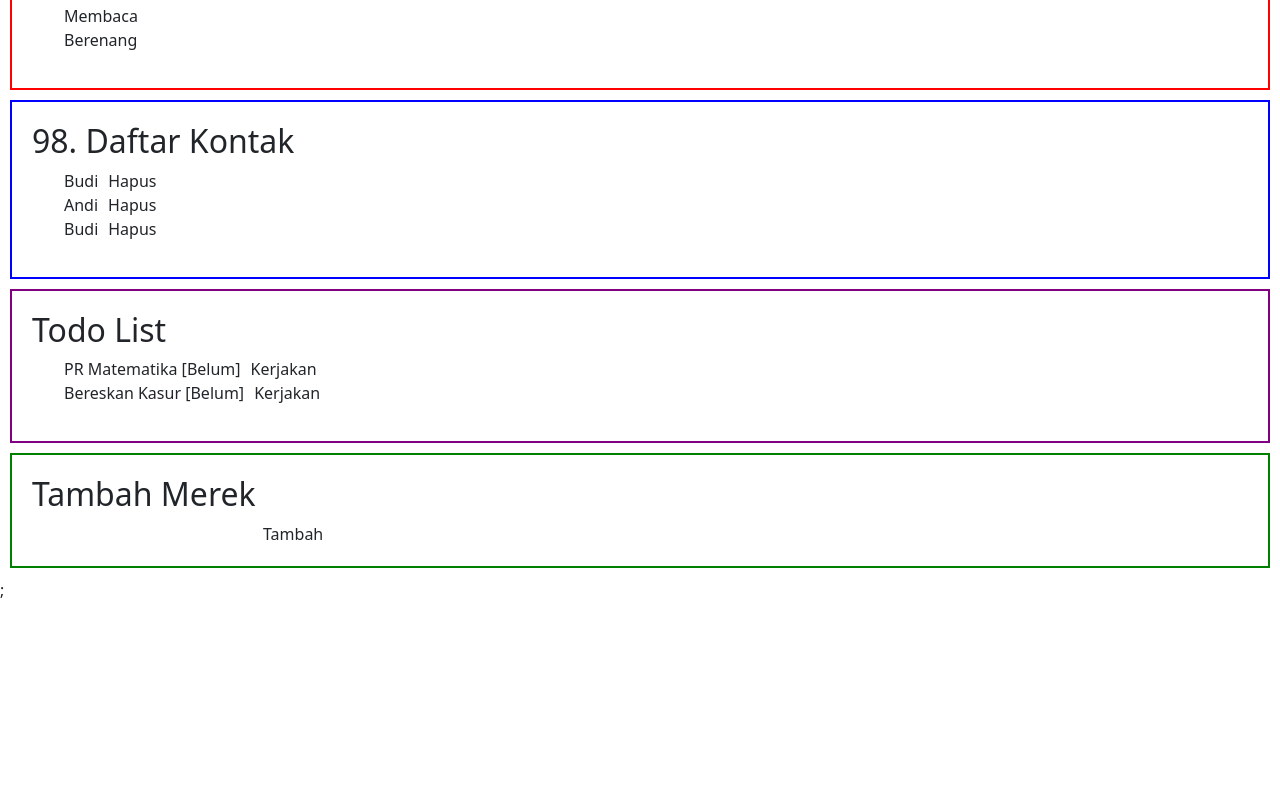
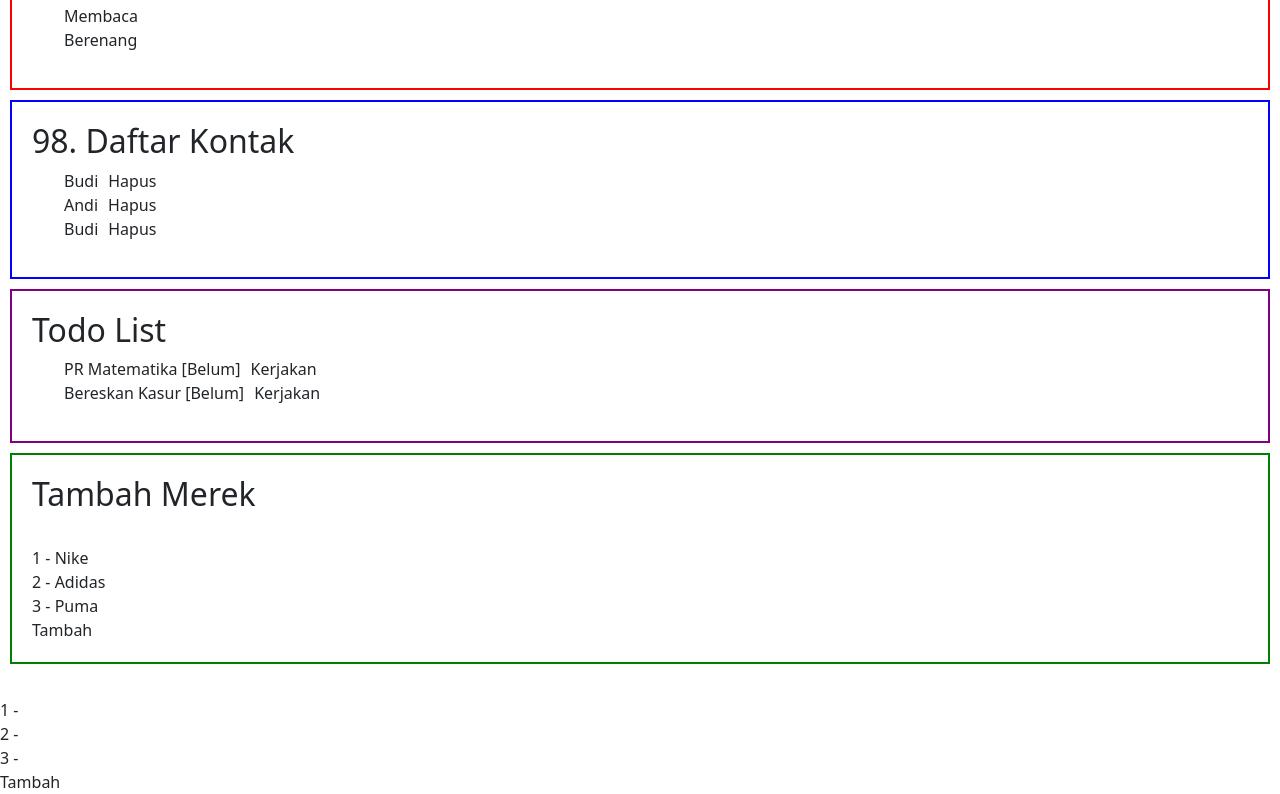
Before and after one commit to Ziobeef/OverReact, a React (Create React App) app: page /debug in a window 1280 px wide. Shown: the part 4561-5355 px from the top of the page. Before the commit the page ends 5163 px from the top, so only its background shows below. Built offline with nearby package versions, Linux system fonts and the light colour scheme.

Commit message:
feat(debug): add functionality to manage games and update brand management in Debug component

```diff
--- a/src/components/debug.js
+++ b/src/components/debug.js
@@ -60,9 +60,14 @@ const Debug = () => {
     { id: 1, nama: "PR Matematika", status: "Belum" },
     { id: 2, nama: "Bereskan Kasur", status: "Belum" },
   ]);
-  const [merek, setMerek] = useState([]);
+  const [merek, setMerek] = useState(["Nike", "Adidas", "Puma"]);
   const [inputMerek, setInputMerek] = useState([]);
-
+  const [game, setGame] = useState([
+    { id: 1, Game: "Fortnite" },
+    { id: 2, Game: "Roblox" },
+    { id: 3, Game: "PUBG" },
+  ]);
+  const [inputGame, setInputGame] = useState([]);
   const selesaikanTugas = (idTarget) => {
     const tugasSelesai = tugas.map((t) => {
       return { ...t, status };
@@ -259,6 +264,10 @@ const Debug = () => {
       setJenis("Ini Angka GENAP");
     }
   };
+  const tambahGame = () => {
+    setGame([...game, inputGame]);
+    setInputGame("");
+  }
 
   return (
     <>
@@ -480,14 +489,24 @@ const Debug = () => {
           ))}
         </ul>
       </div>
-       <div style={{ border: "2px solid green", padding: "20px", margin: "10px" }}>
-            <h2>Tambah Merek</h2>
-            <input type="text" value={inputMerek} onChange={(e) => setInputMerek(e.target.value)} />
-            {merek.map((m, index) => (<div>{index + 1} - {m}</div>))}
-            <button onClick={tambahMerek}>Tambah</button>
+      <div style={{ border: "2px solid green", padding: "20px", margin: "10px" }}>
+        <h2>Tambah Merek</h2>
+        <input type="text" value={inputMerek} onChange={(e) => setInputMerek(e.target.value)} />
+        {merek.map((m, index) => (
+          <div>
+            {index + 1} - {m}
+          </div>
+        ))}
+        <button onClick={tambahMerek}>Tambah</button>
+      </div>
+      <div>
+        <input type="text" value={inputGame} onChange={(e) => setInputGame(e.target.value)}/>
+        {game.map ((m, index) => (
+          <div>{index + 1} - {m.name}</div>
+        ))}
+        <button onClick={tambahGame}>Tambah</button>
+      </div>
 
-          </div>
-      ;
     </>
   );
 };
```
